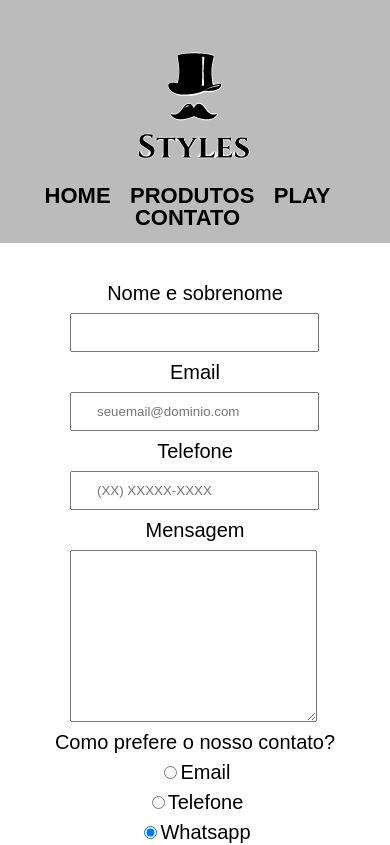
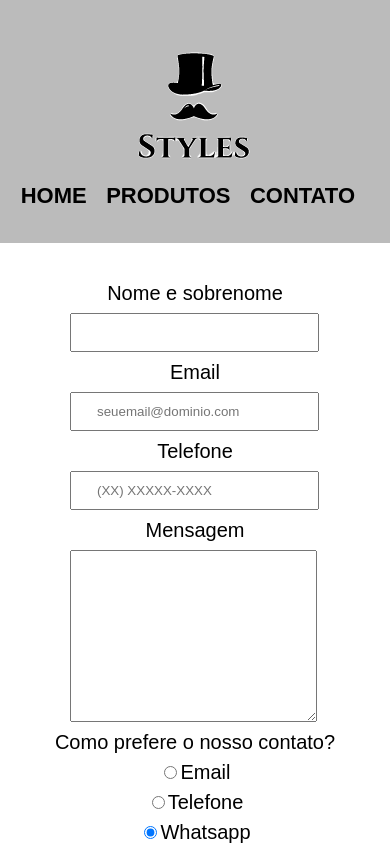
Before and after one commit to Aiam32/Styles, a plain HTML site: page contato.html in a window 390 px wide. Shown: the top 845 px of the page. Drawn offline with Linux system fonts and the light colour scheme.

Commit message:
atualizando páginas

```diff
--- a/contato.html
+++ b/contato.html
@@ -18,7 +18,7 @@
                     <ul>
                         <li><a href="index.html">Home</a></li>
                         <li><a href="produtos.html">Produtos</a></li>
-                        <li><a href="play.html">play</a></li>
+                        <!-- <li><a href="play.html">play</a></li> -->
                         <li><a href="contato.html">Contato</a></li>
                     </ul>
                 </nav>
--- a/style-form.css
+++ b/style-form.css
@@ -340,7 +340,7 @@ td, th {
     }
 
     nav {
-        margin: 45px 10px 10px -20px;
+        margin: 45px 35px 10px -20px;
     }
 
     .mapa-conteudo {
```
Also changed, not shown: index.html (+1 -1 lines), produtos.html (+1 -1 lines).
